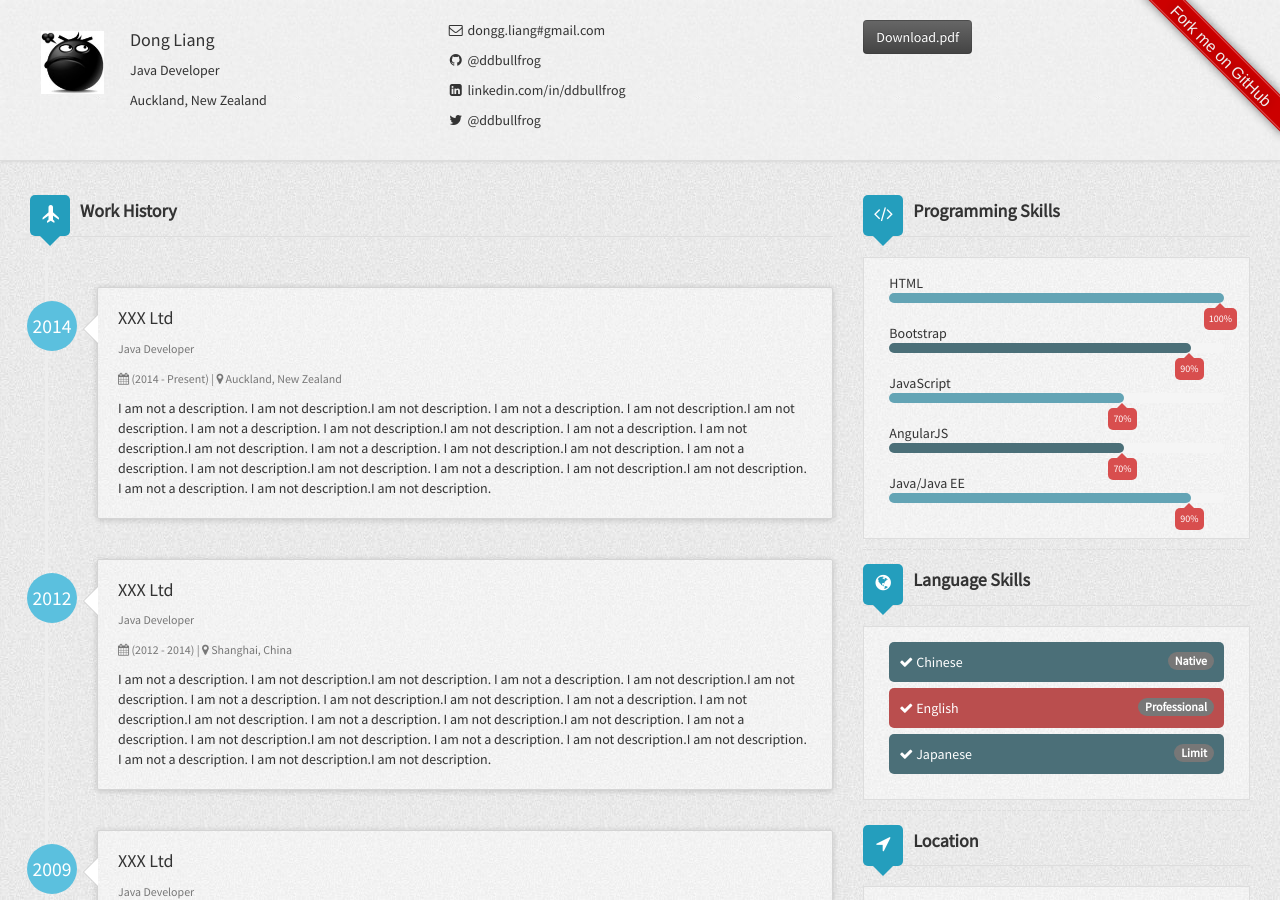
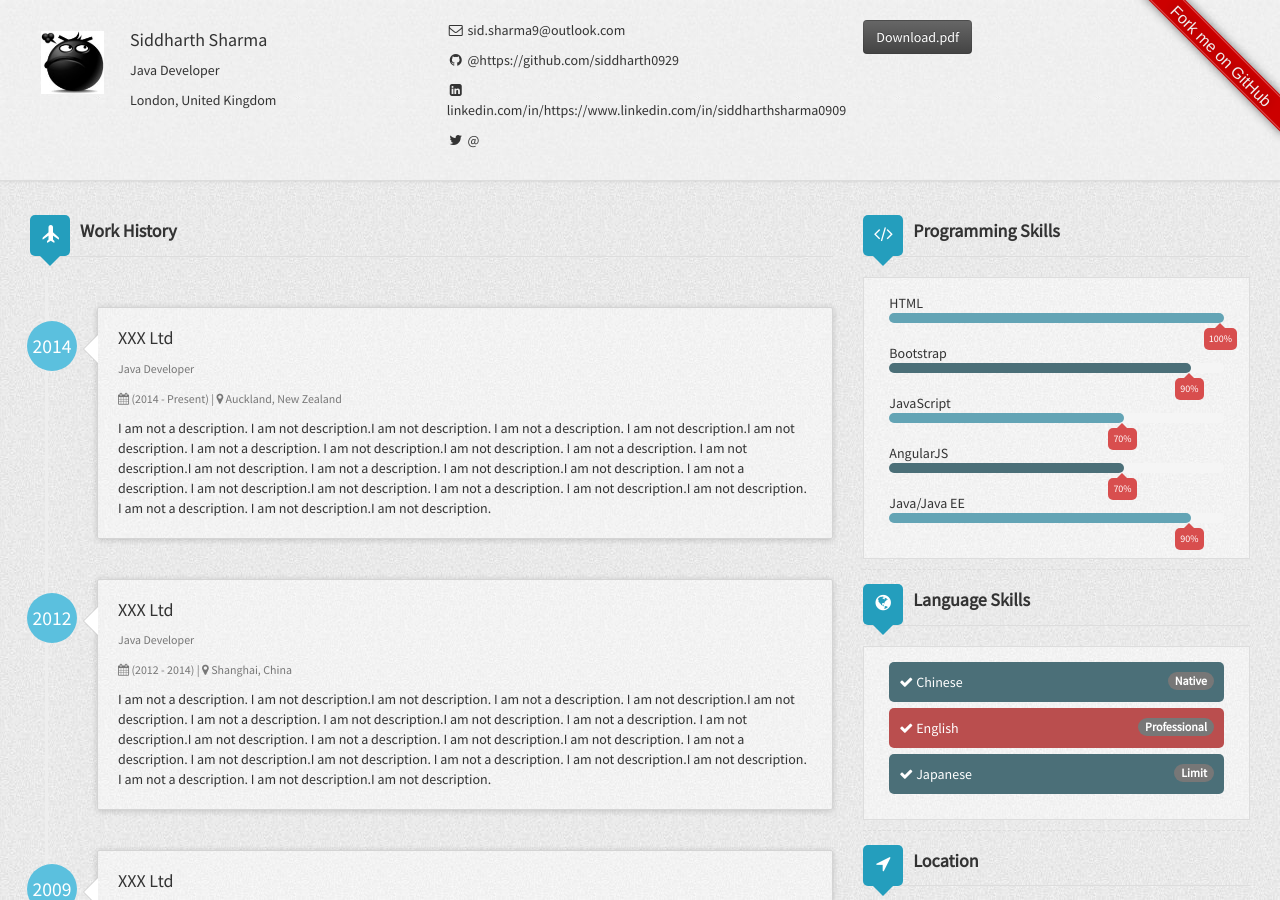
Before and after one commit to siddharth0929/resume, a Jekyll site: the page built from index.html, in a window 1280 px wide and 900 px high. Built offline with Jekyll 4.4.1, drawn with Linux system fonts in a browser that asks for light colours; nearby versions of some CDN libraries; some of the changed text lies outside the part shown; grey boxes are pictures that could not be loaded.

Commit message:
Update _config.yml

```diff
--- a/_config.yml
+++ b/_config.yml
@@ -1,6 +1,6 @@
 # Site settings
-title: Dong Liang's CV
-description: ddbullfrog's CV
+title: Siddharth Sharma
+description: Siddharth's CV
 favicon: /assets/img/avatar.JPG
 baseurl: https://ddbullfrog.github.io/resumecard
 url: https://ddbullfrog.github.io/resumecard
@@ -14,15 +14,15 @@ exclude: [vendor]
 
 # Author settings
 author:
-  name: Dong Liang
+  name: Siddharth Sharma
   title: Java Developer
-  address: Auckland, New Zealand
-  email: dongg.liang#gmail.com
-  link: http://ddbullfrog.com
-  weibo:
-  github: ddbullfrog
-  linkedin: ddbullfrog
-  twitter: ddbullfrog
+  address: London, United Kingdom
+  email: sid.sharma9@outlook.com
+  #link: http://ddbullfrog.com
+  #weibo:
+  github: https://github.com/siddharth0929
+  linkedin: https://www.linkedin.com/in/siddharthsharma0909
+  #twitter: ddbullfrog
   gavatar: /resumecard/assets/img/avatar.JPG
   stackoverflow:
 #  stackoverflow: 4582127
```
